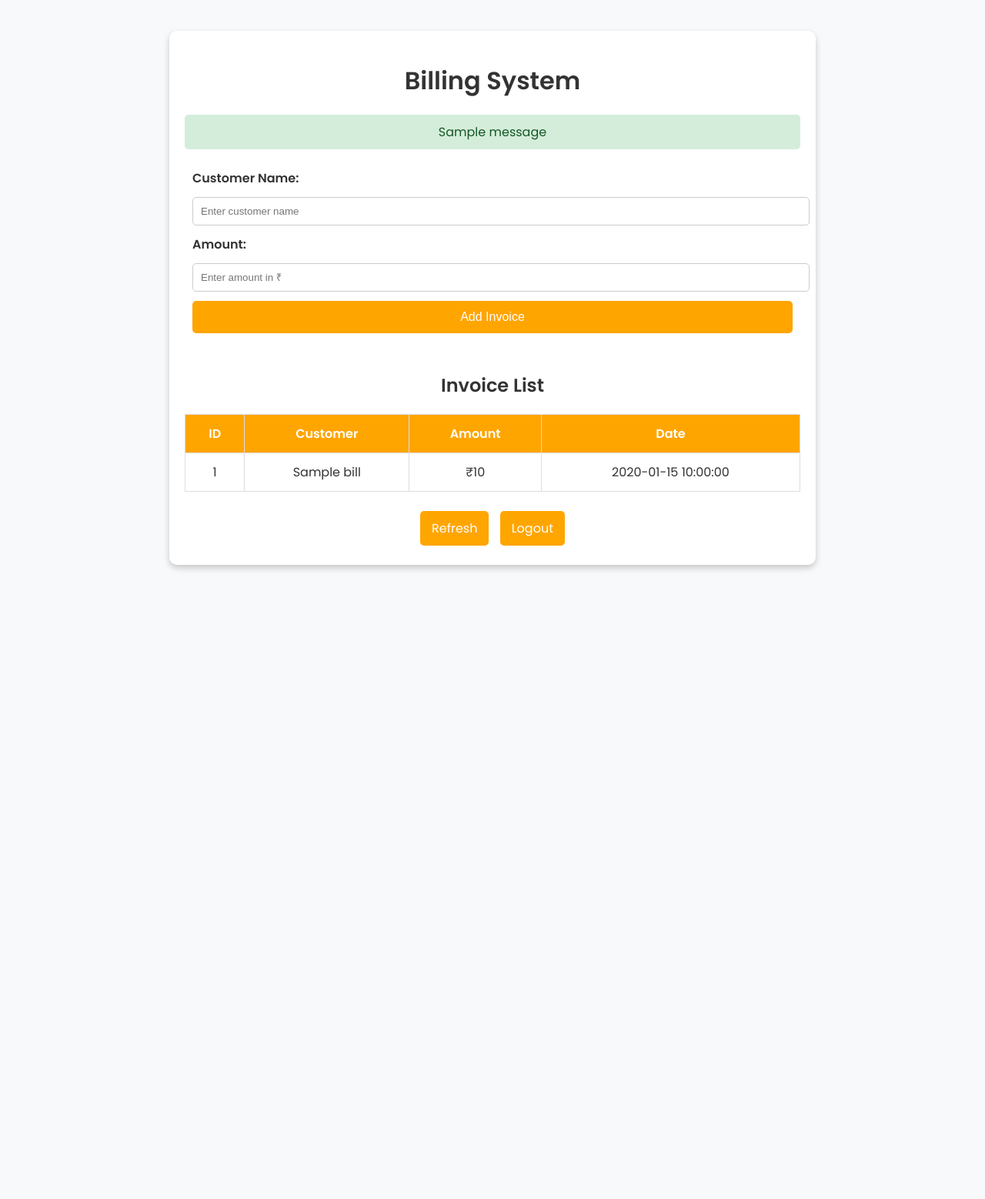
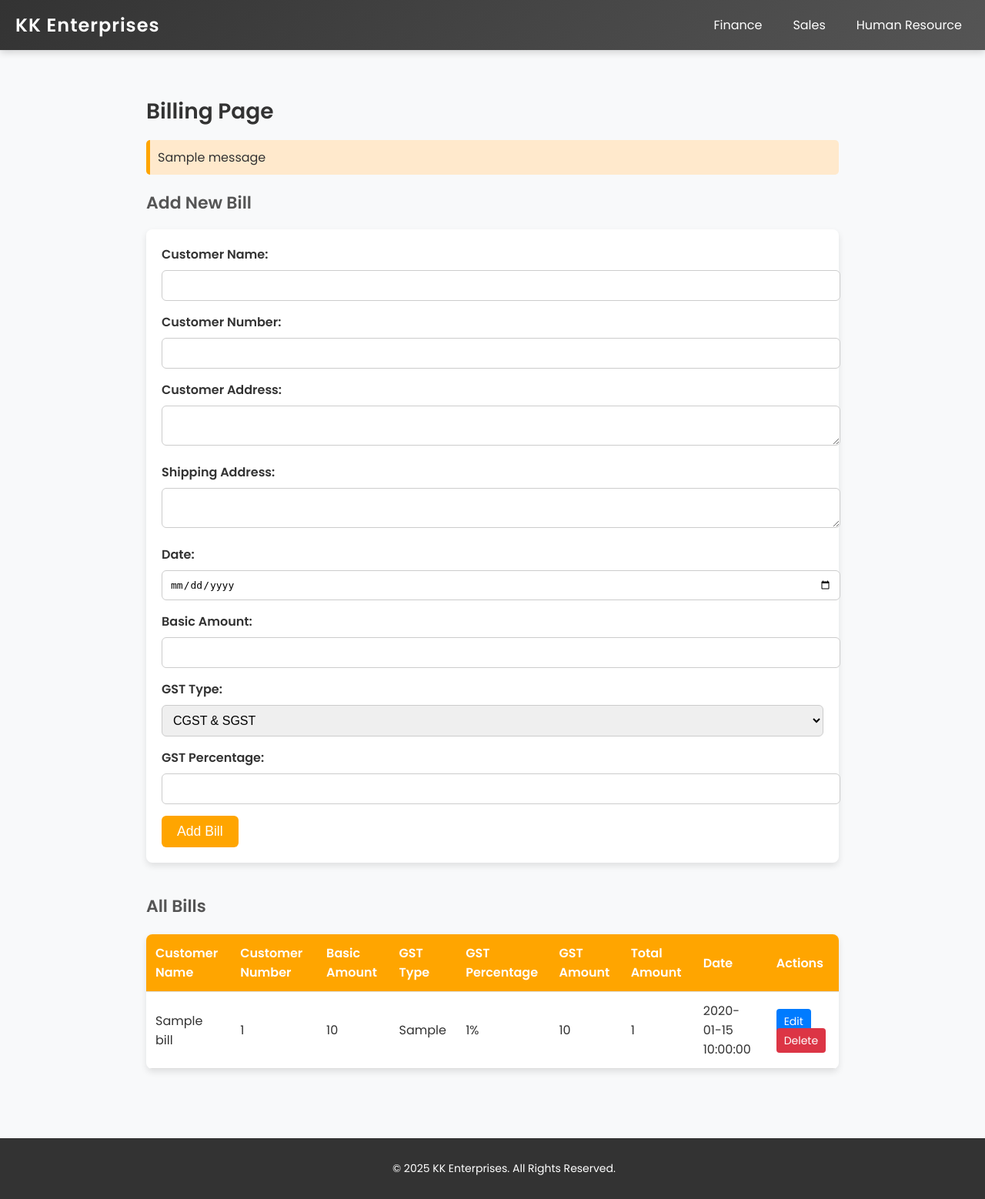
Before and after one commit to oiiiMansi/AccountingSoftware, a Flask app: template templates/billing.html in a window 1280 px wide. Shown: the whole page at 77% size. Before the commit the page ends 741 px from the top, so only its background shows below. Run offline with Flask 3, Linux system fonts and the light colour scheme; the template is opened without the code that fills it: most values are stand-ins (such as "Sample title", 1, 10 or a date in 2020); one stand-in notice (Sample message) is shown.

Commit message:
billing page updated

```diff
--- a/templates/billing.html
+++ b/templates/billing.html
@@ -1,10 +1,11 @@
 <!DOCTYPE html>
 <html lang="en">
+
 <head>
     <meta charset="UTF-8">
     <meta name="viewport" content="width=device-width, initial-scale=1.0">
-    <title>Billing - KK Enterprises</title>
-    <link href="https://fonts.googleapis.com/css2?family=Poppins:wght@400;600&display=swap" rel="stylesheet">
+    <title>Billing Page - KK Enterprises</title>
+    <link href="https://fonts.googleapis.com/css2?family=Poppins:wght@300;400;600&display=swap" rel="stylesheet">
     <style>
         body {
             font-family: "Poppins", sans-serif;
@@ -12,188 +13,340 @@
             padding: 0;
             background-color: #f8f9fa;
             color: #333;
+            animation: fadeIn 1s ease-in-out;
         }
+
+        header {
+            display: flex;
+            justify-content: space-between;
+            align-items: center;
+            background: linear-gradient(135deg, #333, #555);
+            color: white;
+            padding: 15px 20px;
+            box-shadow: 0 2px 10px rgba(0, 0, 0, 0.2);
+            animation: slideInDown 1s ease-in-out;
+        }
+
+        .logo {
+            font-size: 24px;
+            font-weight: 600;
+            letter-spacing: 1px;
+        }
+
+        nav {
+            display: flex;
+            gap: 20px;
+        }
+
+        .dropdown {
+            position: relative;
+            display: inline-block;
+        }
+
+        .dropdown a {
+            color: white;
+            text-decoration: none;
+            font-size: 16px;
+            padding: 10px;
+            transition: 0.3s ease-in-out;
+        }
+
+        .dropdown a:hover {
+            color: #ffa500;
+        }
+
+        .dropdown-content {
+            display: none;
+            position: absolute;
+            background: white;
+            min-width: 160px;
+            box-shadow: 0px 8px 16px rgba(0, 0, 0, 0.2);
+            border-radius: 5px;
+            padding: 10px 0;
+            opacity: 0;
+            transform: translateY(-10px);
+            transition: all 0.3s ease-in-out;
+            z-index: 999;
+        }
+
+        .dropdown:hover .dropdown-content {
+            display: block;
+            opacity: 1;
+            transform: translateY(0);
+        }
+
+        .dropdown-content a {
+            color: #333;
+            padding: 12px 15px;
+            display: block;
+            text-decoration: none;
+            transition: 0.3s ease-in-out;
+        }
+
+        .dropdown-content a:hover {
+            background: #ffa500;
+            color: white;
+        }
+
         .container {
-            width: 90%;
-            max-width: 800px;
-            margin: 40px auto;
+            padding: 40px 20px;
+            max-width: 900px;
+            margin: auto;
+        }
+
+        h1 {
+            font-size: 28px;
+            margin-bottom: 10px;
+            animation: fadeIn 1s ease-in-out;
+            color: #333;
+        }
+
+        h2 {
+            font-size: 22px;
+            color: #555;
+            animation: fadeIn 1.2s ease-in-out;
+        }
+
+        form {
+            background-color: #fff;
             padding: 20px;
-            background: white;
-            border-radius: 10px;
-            box-shadow: 0 4px 8px rgba(0, 0, 0, 0.2);
+            border-radius: 8px;
+            box-shadow: 0 4px 8px rgba(0, 0, 0, 0.1);
+            margin-bottom: 40px;
         }
-        h1, h2 {
-            text-align: center;
+
+        label {
+            font-weight: bold;
+            display: block;
+            margin-bottom: 8px;
+        }
+
+        input,
+        select,
+        textarea {
+            width: 100%;
+            padding: 10px;
+            margin-bottom: 15px;
+            border: 1px solid #ccc;
+            border-radius: 6px;
+            font-size: 1em;
+        }
+
+        button {
+            background-color: #ffa500;
+            color: white;
+            padding: 10px 20px;
+            border: none;
+            border-radius: 6px;
+            cursor: pointer;
+            font-size: 1.1em;
+            transition: 0.3s ease;
+        }
+
+        button:hover {
+            background-color: #333;
+        }
+
+        table {
+            width: 100%;
+            border-collapse: collapse;
+            margin-top: 20px;
+            background-color: white;
+            border-radius: 8px;
+            overflow: hidden;
+            box-shadow: 0 4px 8px rgba(0, 0, 0, 0.1);
+        }
+
+        table th,
+        table td {
+            padding: 12px;
+            text-align: left;
+            border-bottom: 1px solid #ddd;
+        }
+
+        table th {
+            background-color: #ffa500;
+            color: white;
+        }
+
+        table tr:hover {
+            background-color: #f1f1f1;
+        }
+
+        ul {
+            list-style-type: none;
+            padding: 0;
             margin-bottom: 20px;
         }
 
-        .flash-message {
+        li {
             padding: 10px;
+            background-color: #ffe9cc;
+            border-left: 5px solid #ffa500;
+            margin-bottom: 10px;
             border-radius: 5px;
-            margin-bottom: 15px;
-            text-align: center;
-        }
-        .flash-message.success {
-            background-color: #d4edda;
-            color: #155724;
-        }
-        .flash-message.danger {
-            background-color: #f8d7da;
-            color: #721c24;
         }
 
-        form {
-            display: flex;
-            flex-direction: column;
-            gap: 12px;
-            padding: 10px;
-        }
-        label {
-            font-weight: bold;
-        }
-        input {
-            padding: 10px;
-            border: 1px solid #ccc;
-            border-radius: 5px;
+        footer {
+            background: #333;
+            color: white;
+            text-align: center;
+            padding: 15px;
             width: 100%;
-        }
-        button {
-            padding: 12px;
-            background: #ffa500;
-            border: none;
-            color: white;
-            font-size: 16px;
-            border-radius: 5px;
-            cursor: pointer;
-            transition: 0.3s ease-in-out;
-        }
-        button:hover {
-            background: #333;
-        }
-        .table-container {
-            margin-top: 20px;
-            overflow-x: auto;
-        }
-        table {
-            width: 100%;
-            border-collapse: collapse;
-            margin-top: 10px;
-        }
-        th, td {
-            padding: 12px;
-            border: 1px solid #ddd;
-            text-align: center;
-        }
-        th {
-            background: #ffa500;
-            color: white;
-        }
-        tr:nth-child(even) {
-            background: #f2f2f2;
-        }
-        tr:hover {
-            background: rgba(255, 165, 0, 0.3);
-        }
-        .actions {
-            text-align: center;
-            margin-top: 20px;
-        }
-        .actions a {
-            text-decoration: none;
-            background: #ffa500;
-            color: white;
-            padding: 10px 15px;
-            border-radius: 5px;
-            margin: 5px;
-            display: inline-block;
-            transition: 0.3s ease-in-out;
-        }
-        .actions a:hover {
-            background: #333;
+            font-size: 14px;
+            position: relative;
+            margin-top: 50px;
         }
 
-        @media (max-width: 600px) {
-            table, thead, tbody, th, td, tr {
-                display: block;
+
+        @keyframes fadeIn {
+            from {
+                opacity: 0;
+                transform: translateY(-20px);
             }
-            thead {
-                display: none;
+
+            to {
+                opacity: 1;
+                transform: translateY(0);
             }
-            tr {
-                margin-bottom: 15px;
         }
-            td {
-                text-align: right;
-                position: relative;
-                padding-left: 50%;
+
+        @keyframes slideInDown {
+            from {
+                opacity: 0;
+                transform: translateY(-50px);
             }
-            td::before {
-                content: attr(data-label);
-                position: absolute;
-                left: 10px;
-                width: 50%;
-                padding-left: 10px;
-                font-weight: bold;
-                text-align: left;
+
+            to {
+                opacity: 1;
+                transform: translateY(0);
             }
         }
     </style>
 </head>
+
 <body>
 
+    <header>
+        <div class="logo">KK Enterprises</div>
+        <nav>
+            <div class="dropdown">
+                <a href="#">Finance</a>
+                <div class="dropdown-content">
+                    <a href="{{ url_for('accounting') }}">Accounting</a>
+                    <a href="{{ url_for('expenses.expenses_page') }}">Expense</a>
+                    <a href="{{ url_for('invoicing') }}">Invoicing</a>
+                    <a href="{{ url_for('budget.view_budget') }}">Budgeting</a>
+                </div>
+            </div>
+            <div class="dropdown">
+                <a href="#">Sales</a>
+                <div class="dropdown-content">
+                    <a href="{{ url_for('leads.show_leads') }}">Leads</a>
+                    <a href="{{ url_for('transactions.show_transactions') }}">Transactions</a>
+                    <a href="{{ url_for('reports.show_reports') }}">Reports</a>
+                    <a href="{{ url_for('revenue') }}">Revenue</a>
+                </div>
+            </div>
+            <div class="dropdown">
+                <a href="#">Human Resource</a>
+                <div class="dropdown-content">
+                    <a href="{{ url_for('salary.salary_page') }}">Salary</a>
+                    <a href="{{ url_for('employees.employees_page') }}">Employees</a>
+                </div>
+            </div>
+        </nav>
+    </header>
+
     <div class="container">
-    <h1>Billing System</h1>
+        <h1>Billing Page</h1>
 
-    <!-- ✅ Flash messages -->
         {% with messages = get_flashed_messages(with_categories=true) %}
         {% if messages %}
+        <ul>
             {% for category, message in messages %}
-                <div class="flash-message {{ category }}">
-                    {{ message }}
-                </div>
+            <li>{{ message }}</li>
             {% endfor %}
+        </ul>
         {% endif %}
         {% endwith %}
 
+        <h2>Add New Bill</h2>
         <form method="POST">
             <label for="customer_name">Customer Name:</label>
-        <input type="text" id="customer_name" name="customer_name" placeholder="Enter customer name" required>
+            <input type="text" id="customer_name" name="customer_name" required>
 
-        <label for="amount">Amount:</label>
-        <input type="number" id="amount" name="amount" min="1" placeholder="Enter amount in ₹" required>
+            <label for="customer_number">Customer Number:</label>
+            <input type="text" id="customer_number" name="customer_number" required>
 
-        <button type="submit">Add Invoice</button>
+            <label for="customer_address">Customer Address:</label>
+            <textarea id="customer_address" name="customer_address" required></textarea>
+
+            <label for="shipping_address">Shipping Address:</label>
+            <textarea id="shipping_address" name="shipping_address" required></textarea>
+
+            <label for="date">Date:</label>
+            <input type="date" id="date" name="date" required>
+
+            <label for="basic_amount">Basic Amount:</label>
+            <input type="number" step="0.01" id="basic_amount" name="basic_amount" required>
+
+            <label for="gst_type">GST Type:</label>
+            <select id="gst_type" name="gst_type" required>
+                <option value="CGST_SGST" selected>CGST & SGST</option>
+                <option value="IGST">IGST</option>
+            </select>
+
+            <label for="gst_percentage">GST Percentage:</label>
+            <input type="number" step="0.01" id="gst_percentage" name="gst_percentage" required>
+
+            <button type="submit">Add Bill</button>
         </form>
 
-    <div class="table-container">
-        <h2>Invoice List</h2>
+        <h2>All Bills</h2>
         <table>
             <thead>
                 <tr>
-                    <th>ID</th>
-                    <th>Customer</th>
-                    <th>Amount</th>
+                    <th>Customer Name</th>
+                    <th>Customer Number</th>
+                    <th>Basic Amount</th>
+                    <th>GST Type</th>
+                    <th>GST Percentage</th>
+                    <th>GST Amount</th>
+                    <th>Total Amount</th>
                     <th>Date</th>
+                    <th>Actions</th>
                 </tr>
             </thead>
             <tbody>
                 {% for bill in bills %}
                 <tr>
-                    <td data-label="ID">{{ bill.id }}</td>
-                    <td data-label="Customer">{{ bill.customer_name }}</td>
-                    <td data-label="Amount">₹{{ bill.amount }}</td>
-                    <td data-label="Date">{{ bill.date }}</td>
+                    <td>{{ bill.customer_name }}</td>
+                    <td>{{ bill.customer_number }}</td>
+                    <td>{{ bill.basic_amount }}</td>
+                    <td>{{ bill.gst_type }}</td>
+                    <td>{{ bill.gst_percentage }}%</td>
+                    <td>{{ bill.gst_amount }}</td>
+                    <td>{{ bill.total_amount }}</td>
+                    <td>{{ bill.date }}</td>
+                    <td>
+                        <a href="{{ url_for('billing.edit_bill', bill_id=bill.id) }}"
+                            style="color: white; background: #007bff; padding: 6px 10px; border-radius: 4px; text-decoration: none; font-size: 14px;">Edit</a>
+                        <a href="{{ url_for('billing.delete_bill', bill_id=bill.id) }}"
+                            onclick="return confirm('Are you sure you want to delete this bill?')"
+                            style="color: white; background: #dc3545; padding: 6px 10px; border-radius: 4px; text-decoration: none; font-size: 14px;">Delete</a>
+                    </td>
                 </tr>
                 {% endfor %}
             </tbody>
         </table>
+
     </div>
 
-    <div class="actions">
-        <a href="{{ url_for('billing.billing_page') }}">Refresh</a>
-        <a href="{{ url_for('auth.logout') }}">Logout</a>
-    </div>
-</div>
+    <footer>
+        <p>&copy; 2025 KK Enterprises. All Rights Reserved.</p>
+    </footer>
 
 </body>
+
 </html>
```
Also changed, not shown: routes/billing.py (+85 -4 lines), templates/add_bill.html (added, +41 -0 lines), templates/edit_bill.html (added, +132 -0 lines). Lines whose indentation alone changed are shown as unchanged.
